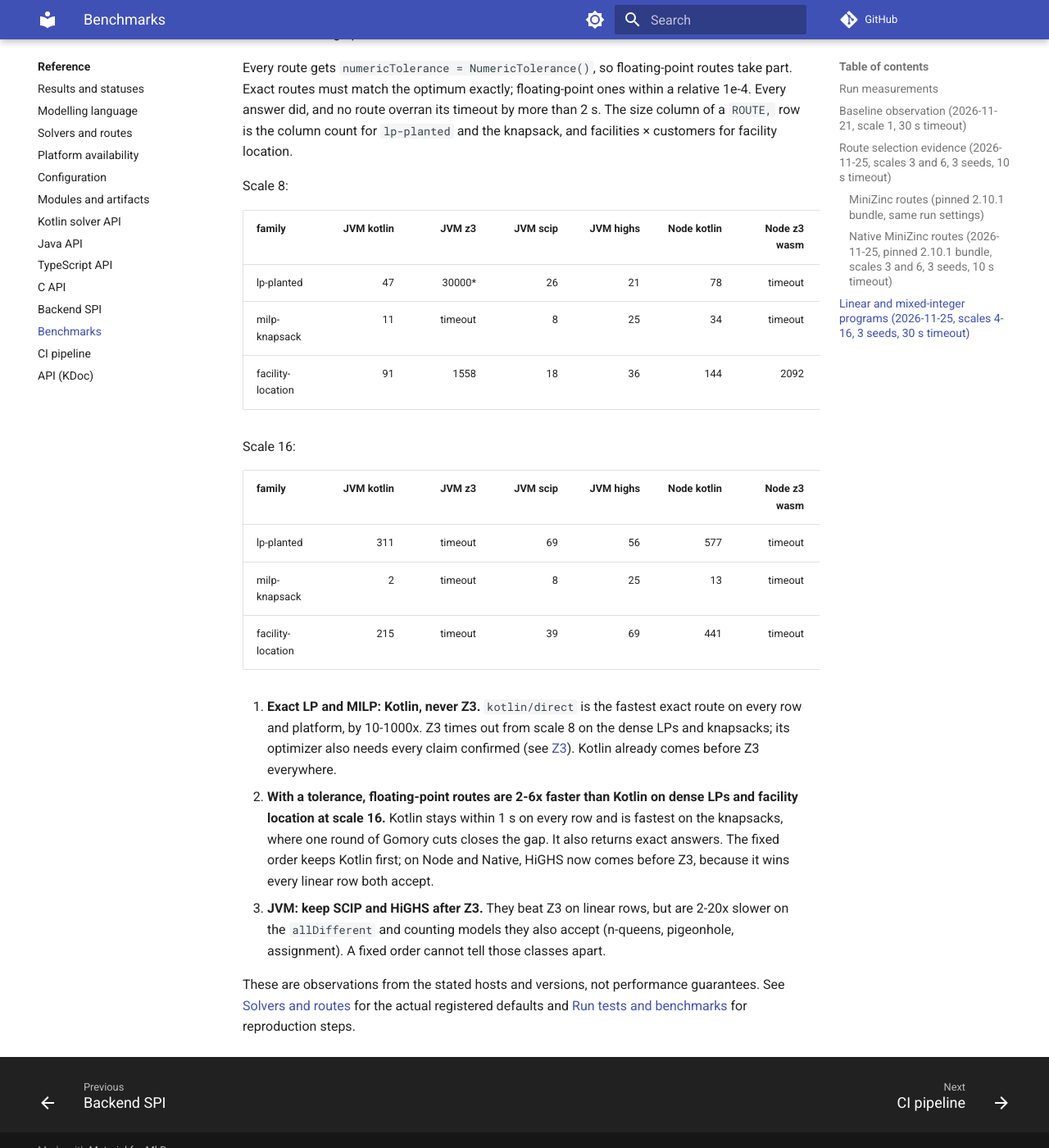
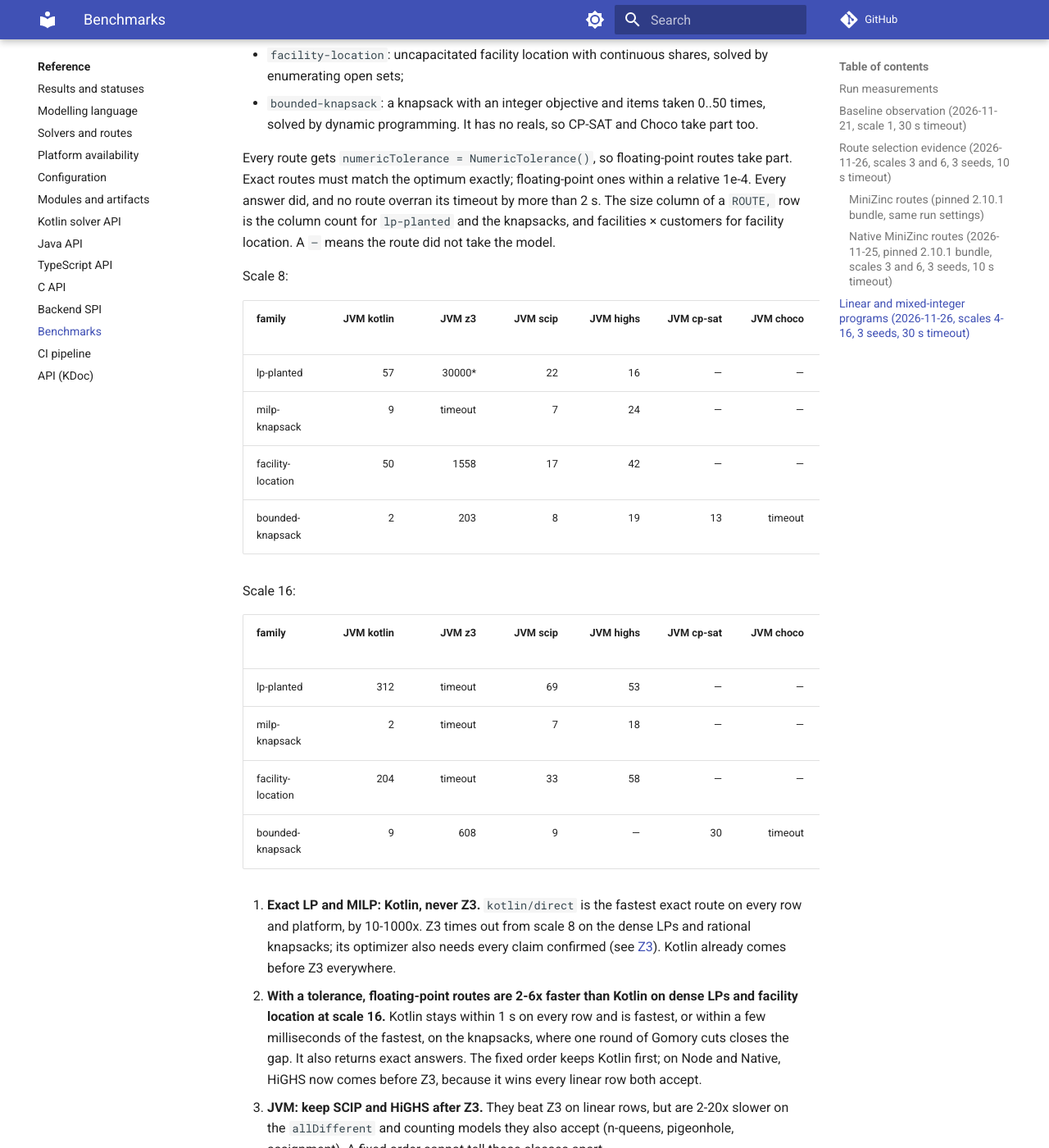
Before and after one commit to gciatto/kt-constraints, an MkDocs documentation site: the page built from documentation/docs/reference/benchmarks.md, in a window 1280 px wide and 1400 px high, scrolled down 7817 px. Shown: the whole window at 82% size. Built offline with MkDocs 1.6.1 and Material for MkDocs 9.7.7, drawn with Linux system fonts in a browser that asks for light colours; comment, search, counter and statistics services are not loaded; some of the changed text lies outside the part shown.

Commit message:
docs(documentation): refresh route benchmarks after technique selection and the Rational variants
Co-Authored-By: Claude Opus 5.5 <noreply@anthropic.com>
Claude-Session: https://claude.ai/code/session_01X2xs6ExEnwgHgap41DajQW

````diff
--- a/documentation/docs/reference/benchmarks.md
+++ b/documentation/docs/reference/benchmarks.md
@@ -125,41 +125,42 @@ integer-program  4     LINEAR_INTEGER  z3/direct           OPTIMAL     57
 integer-program  4     LINEAR_INTEGER  auto:scip/or-tools  OPTIMAL     57         true     3.84      0.00        16.76    16.76
 ```
 
-## Route selection evidence (2026-11-25, scales 3 and 6, 3 seeds, 10 s timeout)
+## Route selection evidence (2026-11-26, scales 3 and 6, 3 seeds, 10 s timeout)
 
 `RouteBenchmarkSpec` on one Linux x64 host: JVM 21, Node and a release `linuxX64` binary, with HiGHS 1.15.1 for the
 Native route. Cells are median milliseconds of a fresh solver, including setup. A `*` marks a median where some seeds
 timed out. MiniZinc routes are in their own section below. Every proof matched the known answer. This run replaced
-the 2026-11-22 one (scales 1-6) after the pure-Kotlin and `Rational` optimisations; the other routes moved within
-noise. HiGHS Wasm and Native take only the linear families.
+the 2026-11-22 one (scales 1-6) after the pure-Kotlin and `Rational` optimisations and the technique selection that
+sends integer objectives over linear models to branch and cut; the other routes moved within noise. HiGHS Wasm and
+Native take only the linear families.
 
 Scale 3:
 
-| family | JVM kotlin | JVM z3 | JVM scip | JVM highs | JVM cp-sat | JVM choco | Node kotlin | Node z3 wasm | Node highs wasm | Native kotlin | Native z3 | Native highs |
+| family | JVM kotlin | JVM z3 | JVM scip | JVM highs | JVM cp-sat | JVM choco | Node kotlin | Node highs wasm | Node z3 wasm | Native kotlin | Native highs | Native z3 |
 |---|---:|---:|---:|---:|---:|---:|---:|---:|---:|---:|---:|---:|
-| n-queens | 14 | 40 | 375 | 1100 | 42 | 28 | 23 | 450 | — | 10 | 38 | — |
-| graph-coloring | 4 | 17 | 18 | 21 | 10 | 3 | 9 | 50 | — | 2 | 10 | — |
-| pigeonhole | 1 | 1522 | 2107 | 5361 | 3 | 0 | 0 | 4135 | — | 0 | 1541 | — |
-| knapsack | 2 | 17 | 6 | 9 | 5 | 6 | 2 | 78 | 8 | 0 | 15 | 8 |
-| assignment | 17 | 80 | 239 | 88 | 12 | 4 | 37 | 609 | — | 24 | 84 | — |
-| job-shop | 5 | 17 | 10 | 19 | 9 | 3 | 9 | 41 | — | 5 | 9 | — |
-| bit-vectors | 0 | 9 | — | — | — | — | 1 | 10 | — | 0 | 4 | — |
-| integer-program | 3 | 18 | 7 | 9 | 6 | 3 | 8 | 55 | 7 | 2 | 10 | 9 |
-| single-machine | 88 | 119 | 434 | 733 | 15 | 394* | 155 | 220 | — | 105 | 117 | — |
+| n-queens | 10 | 32 | 357 | 1083 | 40 | 31 | 22 | — | 443 | 10 | — | 36 |
+| graph-coloring | 4 | 17 | 18 | 14 | 11 | 3 | 7 | — | 54 | 4 | — | 15 |
+| pigeonhole | 0 | 1531 | 2114 | 5384 | 3 | 0 | 1 | — | 4019 | 0 | — | 1527 |
+| knapsack | 1 | 21 | 6 | 9 | 5 | 7 | 3 | 7 | 80 | 2 | 8 | 24 |
+| assignment | 18 | 80 | 235 | 83 | 11 | 4 | 33 | — | 596 | 23 | — | 88 |
+| job-shop | 5 | 17 | 10 | 14 | 9 | 3 | 9 | — | 39 | 5 | — | 20 |
+| bit-vectors | 0 | 5 | — | — | — | — | 1 | — | 10 | 0 | — | 16 |
+| integer-program | 1 | 11 | 7 | 8 | 6 | 3 | 1 | 7 | 58 | 0 | 9 | 16 |
+| single-machine | 94 | 118 | 430 | 725 | 15 | 394* | 153 | — | 216 | 109 | — | 120 |
 
 Scale 6:
 
-| family | JVM kotlin | JVM z3 | JVM scip | JVM highs | JVM cp-sat | JVM choco | Node kotlin | Node z3 wasm | Node highs wasm | Native kotlin | Native z3 | Native highs |
+| family | JVM kotlin | JVM z3 | JVM scip | JVM highs | JVM cp-sat | JVM choco | Node kotlin | Node highs wasm | Node z3 wasm | Native kotlin | Native highs | Native z3 |
 |---|---:|---:|---:|---:|---:|---:|---:|---:|---:|---:|---:|---:|
-| n-queens | 34 | 1053 | 6245 | 3887 | 149 | 46 | 96 | 4942 | — | 45 | 1066 | — |
-| graph-coloring | 6 | 18 | 26 | 13 | 13 | 2 | 24 | 62 | — | 8 | 15 | — |
-| pigeonhole | 0 | timeout | timeout | timeout | 2 | 0 | 1 | timeout | — | 0 | timeout | — |
-| knapsack | 8 | 34 | 6 | 9 | 5 | 12 | 18 | 84 | 8 | 6 | 34 | 8 |
-| assignment | 115 | 229 | 1737 | 2367 | 16 | 7 | 240 | 1792 | — | 154 | 226 | — |
-| job-shop | 4 | 11 | 10 | 18 | 8 | 2 | 10 | 38 | — | 3 | 9 | — |
-| bit-vectors | 1 | 8 | — | — | — | — | 2 | 11 | — | 3 | 8 | — |
-| integer-program | 28 | 16 | 7 | 7 | 8 | 9 | 54 | 84 | 7 | 28 | 14 | 8 |
-| single-machine | 10000* | timeout | timeout | 9637* | 34 | timeout | timeout | timeout | — | 10000* | timeout | — |
+| n-queens | 23 | 1064 | 6347 | 3865 | 149 | 40 | 98 | — | 4798 | 46 | — | 1068 |
+| graph-coloring | 6 | 16 | 26 | 13 | 15 | 3 | 18 | — | 61 | 8 | — | 15 |
+| pigeonhole | 0 | timeout | timeout | timeout | 3 | 0 | 1 | — | timeout | 0 | — | timeout |
+| knapsack | 1 | 39 | 6 | 8 | 5 | 11 | 9 | 11 | 94 | 2 | 8 | 40 |
+| assignment | 117 | 231 | 1733 | 2345 | 17 | 7 | 211 | — | 1761 | 155 | — | 227 |
+| job-shop | 4 | 14 | 10 | 15 | 8 | 2 | 16 | — | 39 | 6 | — | 14 |
+| bit-vectors | 1 | 5 | — | — | — | — | 2 | — | 11 | 0 | — | 17 |
+| integer-program | 7 | 16 | 7 | 8 | 8 | 10 | 13 | 7 | 81 | 4 | 8 | 23 |
+| single-machine | 10000* | timeout | timeout | 9930* | 43 | timeout | timeout | — | timeout | 10000* | — | timeout |
 
 Selection rules suggested by this recorded run; the default registration orders follow rules 1, 2, 4, 5, 6, 9, 10, 11, 12 and 13:
 
@@ -170,9 +171,9 @@ Selection rules suggested by this recorded run; the default registration orders
    every family here.
 2. **JVM, `CP_GLOBALS`: rank MIP and Z3 last.** Counting arguments (pigeonhole) and large `allDifferent` instances
    (n-queens, assignment) make SCIP, HiGHS and Z3 seconds slower or time out.
-3. **JVM, `LINEAR_INTEGER`: no evidence for a change.** Every route answers these knapsack and integer-program
-   instances within about 30 ms. A MIP-first order would be harmless, but these instances are too easy to justify
-   it either; harder linear instances are needed.
+3. **JVM, linear integer and 0-1 programs: no change needed.** Since the pure-Kotlin route solves them by branch and
+   cut, it answers the knapsack and integer-program rows in 1-7 ms, ahead of every other route. On the wide-domain
+   `bounded-knapsack` below it is the fastest route too, while Choco times out.
 4. **Node and Native: Kotlin first for every model it supports, then HiGHS, then Z3.** `kotlin/direct` beats Z3 Wasm
    on every Node row by 3-100x, mostly through Wasm's fixed cost of about 40 ms and its search on `allDifferent`. On
    Native it beats or ties the Z3 C API everywhere; scheduling is within noise. HiGHS only takes linear models, and
@@ -238,41 +239,45 @@ baseline. Cells are median milliseconds; the number in brackets is the route's p
     (28-queens, scale-6 pigeonhole), which Kotlin answers first anyway. Only CP-SAT through MiniZinc finishes every
     scale-6 scheduling seed.
 
-## Linear and mixed-integer programs (2026-11-25, scales 4-16, 3 seeds, 30 s timeout)
+## Linear and mixed-integer programs (2026-11-26, scales 4-16, 3 seeds, 30 s timeout)
 
 `KT_CONSTRAINTS_ROUTE_BENCHMARK_FAMILIES=linear` runs `LinearCatalogue`, on the same host and binaries as above:
 
 - `lp-planted`: dense LPs with `8·scale` columns and `5·scale` rows, built around a planted optimal primal-dual pair;
 - `milp-knapsack`: 0/1 knapsacks with rational profits, solved by dynamic programming;
-- `facility-location`: uncapacitated facility location with continuous shares, solved by enumerating open sets.
+- `facility-location`: uncapacitated facility location with continuous shares, solved by enumerating open sets;
+- `bounded-knapsack`: a knapsack with an integer objective and items taken 0..50 times, solved by dynamic programming.
+  It has no reals, so CP-SAT and Choco take part too.
 
 Every route gets `numericTolerance = NumericTolerance()`, so floating-point routes take part. Exact routes must
 match the optimum exactly; floating-point ones within a relative 1e-4. Every answer did, and no route overran its
-timeout by more than 2 s. The size column of a `ROUTE,` row is the column count for `lp-planted` and the knapsack, and
-facilities × customers for facility location.
+timeout by more than 2 s. The size column of a `ROUTE,` row is the column count for `lp-planted` and the knapsacks, and
+facilities × customers for facility location. A `—` means the route did not take the model.
 
 Scale 8:
 
-| family | JVM kotlin | JVM z3 | JVM scip | JVM highs | Node kotlin | Node z3 wasm | Node highs wasm | Native kotlin | Native z3 | Native highs |
-|---|---:|---:|---:|---:|---:|---:|---:|---:|---:|---:|
-| lp-planted | 47 | 30000* | 26 | 21 | 78 | timeout | 53 | 90 | 30000* | 30 |
-| milp-knapsack | 11 | timeout | 8 | 25 | 34 | timeout | 10 | 11 | timeout | 17 |
-| facility-location | 91 | 1558 | 18 | 36 | 144 | 2092 | 30 | 58 | 1556 | 31 |
+| family | JVM kotlin | JVM z3 | JVM scip | JVM highs | JVM cp-sat | JVM choco | Node kotlin | Node highs wasm | Node z3 wasm | Native kotlin | Native highs | Native z3 |
+|---|---:|---:|---:|---:|---:|---:|---:|---:|---:|---:|---:|---:|
+| lp-planted | 57 | 30000* | 22 | 16 | — | — | 78 | 48 | timeout | 89 | 32 | 30000* |
+| milp-knapsack | 9 | timeout | 7 | 24 | — | — | 36 | 9 | timeout | 9 | 18 | timeout |
+| facility-location | 50 | 1558 | 17 | 42 | — | — | 71 | 45 | 2101 | 55 | 31 | 1561 |
+| bounded-knapsack | 2 | 203 | 8 | 19 | 13 | timeout | 7 | 7 | 174 | 4 | 19 | 203 |
 
 Scale 16:
 
-| family | JVM kotlin | JVM z3 | JVM scip | JVM highs | Node kotlin | Node z3 wasm | Node highs wasm | Native kotlin | Native z3 | Native highs |
-|---|---:|---:|---:|---:|---:|---:|---:|---:|---:|---:|
-| lp-planted | 311 | timeout | 69 | 56 | 577 | timeout | 197 | 767 | timeout | 136 |
-| milp-knapsack | 2 | timeout | 8 | 25 | 13 | timeout | 14 | 3 | timeout | 18 |
-| facility-location | 215 | timeout | 39 | 69 | 441 | timeout | 78 | 302 | timeout | 42 |
+| family | JVM kotlin | JVM z3 | JVM scip | JVM highs | JVM cp-sat | JVM choco | Node kotlin | Node highs wasm | Node z3 wasm | Native kotlin | Native highs | Native z3 |
+|---|---:|---:|---:|---:|---:|---:|---:|---:|---:|---:|---:|---:|
+| lp-planted | 312 | timeout | 69 | 53 | — | — | 573 | 194 | timeout | 774 | 147 | timeout |
+| milp-knapsack | 2 | timeout | 7 | 18 | — | — | 7 | 12 | timeout | 3 | 16 | timeout |
+| facility-location | 204 | timeout | 33 | 58 | — | — | 349 | 68 | timeout | 292 | 49 | timeout |
+| bounded-knapsack | 9 | 608 | 9 | — | 30 | timeout | 35 | 11 | 214 | 14 | 21 | 614 |
 
 11. **Exact LP and MILP: Kotlin, never Z3.** `kotlin/direct` is the fastest exact route on every row and platform,
-    by 10-1000x. Z3 times out from scale 8 on the dense LPs and knapsacks; its optimizer also needs every claim
+    by 10-1000x. Z3 times out from scale 8 on the dense LPs and rational knapsacks; its optimizer also needs every claim
     confirmed (see [Z3](../explanation/backends/z3.md)). Kotlin already comes before Z3 everywhere.
 12. **With a tolerance, floating-point routes are 2-6x faster than Kotlin on dense LPs and facility location at scale
-    16.** Kotlin stays within 1 s on every row and is fastest on the knapsacks, where one round of Gomory cuts
-    closes the gap. It also returns exact answers. The fixed order keeps Kotlin first; on Node and Native, HiGHS now
+    16.** Kotlin stays within 1 s on every row and is fastest, or within a few milliseconds of the fastest, on the
+    knapsacks, where one round of Gomory cuts closes the gap. It also returns exact answers. The fixed order keeps Kotlin first; on Node and Native, HiGHS now
     comes before Z3, because it wins every linear row both accept.
 13. **JVM: keep SCIP and HiGHS after Z3.** They beat Z3 on linear rows, but are 2-20x slower on the `allDifferent`
     and counting models they also accept (n-queens, pigeonhole, assignment). A fixed order cannot tell those classes
````
Also changed, not shown: README.md.
